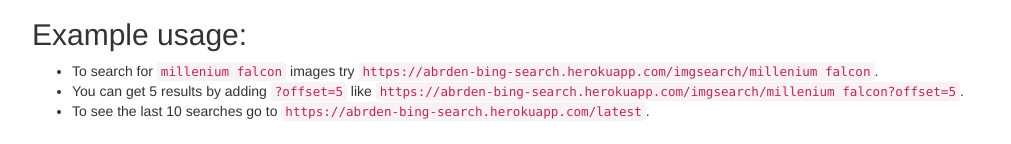
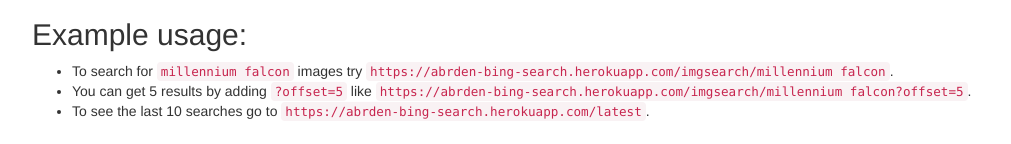
Before and after one commit to abrden/image-search-abstraction, a website: page public/index.html in a window 1280 px wide. Shown: the part 222-366 px from the top of the page, without its empty margins (38-1049 px from the left). Drawn offline with nearby package versions, Linux system fonts and the light colour scheme.

Commit message:
Instructions updated

```diff
--- a/public/index.html
+++ b/public/index.html
@@ -23,8 +23,8 @@
     </blockquote>
     <h2>Example usage:</h2>
     <ul>
-        <li>To search for <code>millenium falcon</code> images try <code>https://abrden-bing-search.herokuapp.com/imgsearch/millenium falcon</code>.</li>
-        <li>You can get 5 results by adding <code>?offset=5</code> like <code>https://abrden-bing-search.herokuapp.com/imgsearch/millenium falcon?offset=5</code>.</li>
+        <li>To search for <code>millennium falcon</code> images try <code>https://abrden-bing-search.herokuapp.com/imgsearch/millennium falcon</code>.</li>
+        <li>You can get 5 results by adding <code>?offset=5</code> like <code>https://abrden-bing-search.herokuapp.com/imgsearch/millennium falcon?offset=5</code>.</li>
         <li>To see the last 10 searches go to <code>https://abrden-bing-search.herokuapp.com/latest</code>.</li>
     </ul>
     <h2>Example output:</h2>
```
Also changed, not shown: README.md.
